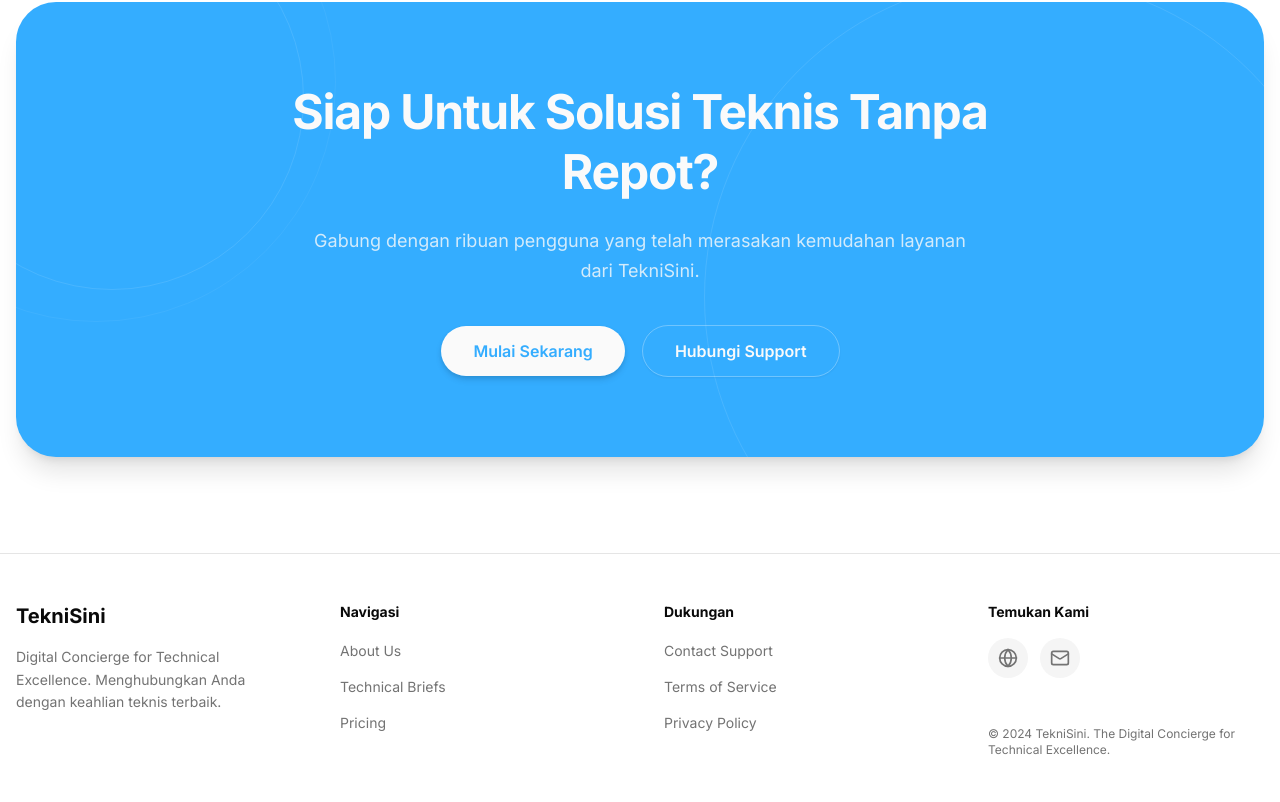
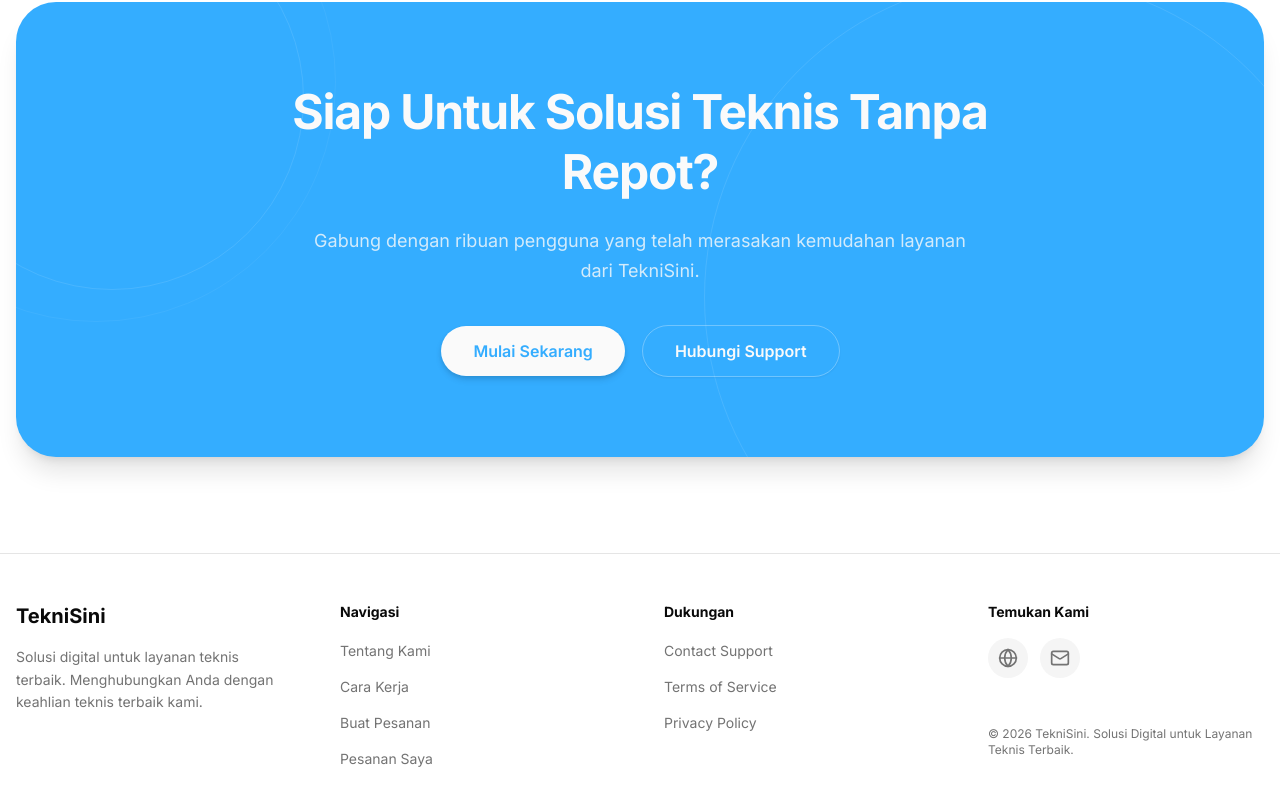
Before and after one commit to MahendraSaputraa/Teknisini-Web-App, a Next.js app: page / in a window 1280 px wide. Shown: the part 2257-3059 px from the top of the page. Built offline with nearby package versions, Linux system fonts and the light colour scheme; no server answers.

Commit message:
Update footer.tsx

```diff
--- a/src/components/footer.tsx
+++ b/src/components/footer.tsx
@@ -14,7 +14,7 @@ export default function Footer() {
           <div className="flex flex-col gap-4">
             <h2 className="text-xl font-bold text-foreground">TekniSini</h2>
             <p className="max-w-xs text-sm leading-relaxed text-muted-foreground">
-              Digital Concierge for Technical Excellence. Menghubungkan Anda dengan keahlian teknis terbaik.
+              Solusi digital untuk layanan teknis terbaik. Menghubungkan Anda dengan keahlian teknis terbaik kami.
             </p>
           </div>
 
@@ -24,17 +24,22 @@ export default function Footer() {
             <ul className="flex flex-col gap-3">
               <li>
                 <Link href="#" className="text-sm text-muted-foreground transition-colors hover:text-primary">
-                  About Us
+                  Tentang Kami
                 </Link>
               </li>
               <li>
                 <Link href="#" className="text-sm text-muted-foreground transition-colors hover:text-primary">
-                  Technical Briefs
+                  Cara Kerja
                 </Link>
               </li>
               <li>
                 <Link href="#" className="text-sm text-muted-foreground transition-colors hover:text-primary">
-                  Pricing
+                  Buat Pesanan
+                </Link>
+              </li>
+              <li>
+                <Link href="#" className="text-sm text-muted-foreground transition-colors hover:text-primary">
+                  Pesanan Saya
                 </Link>
               </li>
             </ul>
@@ -84,7 +89,7 @@ export default function Footer() {
 
             {/* Copyright */}
             <p className="mt-4 text-xs text-muted-foreground md:mt-8">
-              © 2024 TekniSini. The Digital Concierge for Technical Excellence.
+              © 2026 TekniSini. Solusi Digital untuk Layanan Teknis Terbaik.
             </p>
           </div>
 
```
